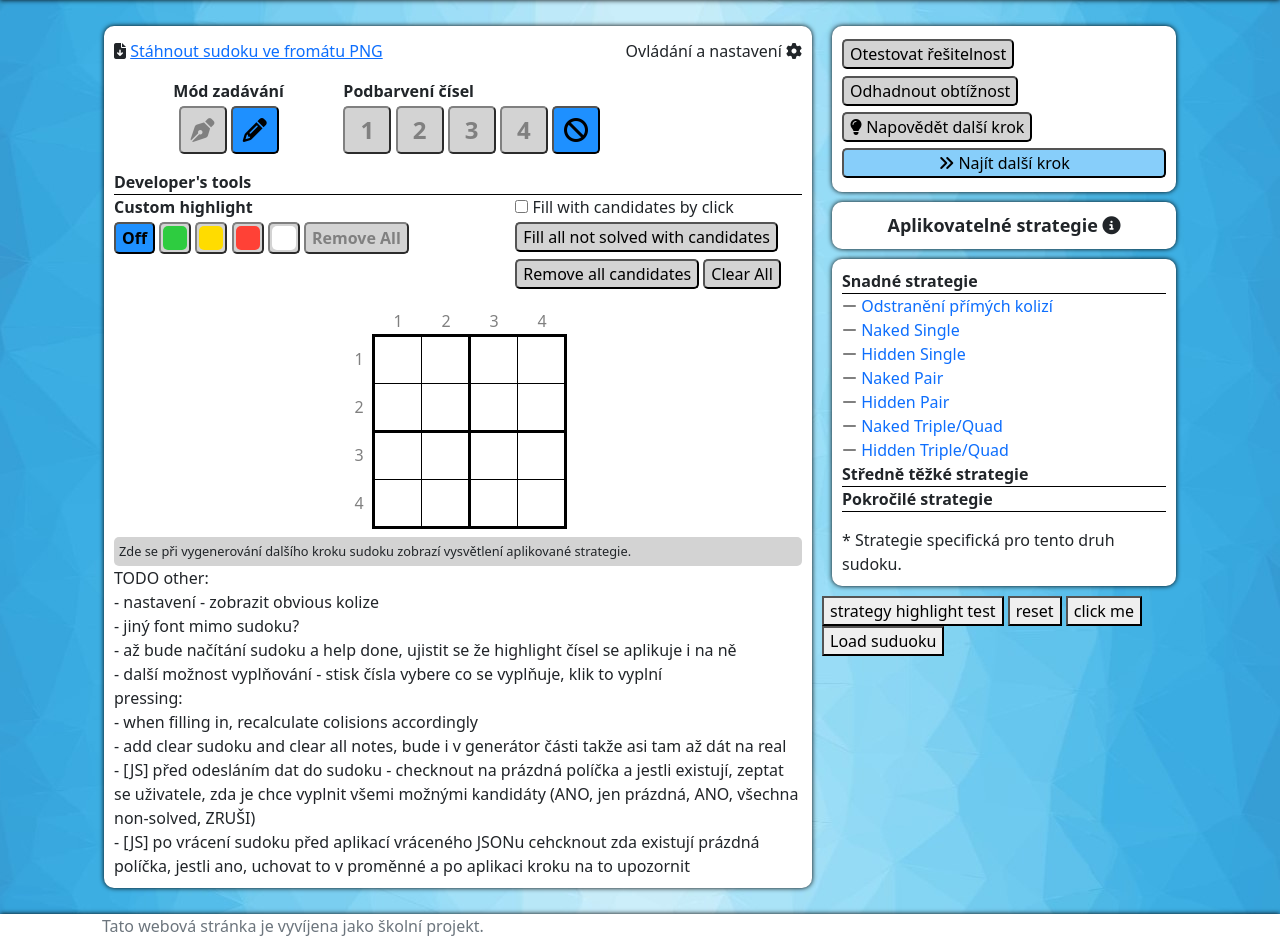
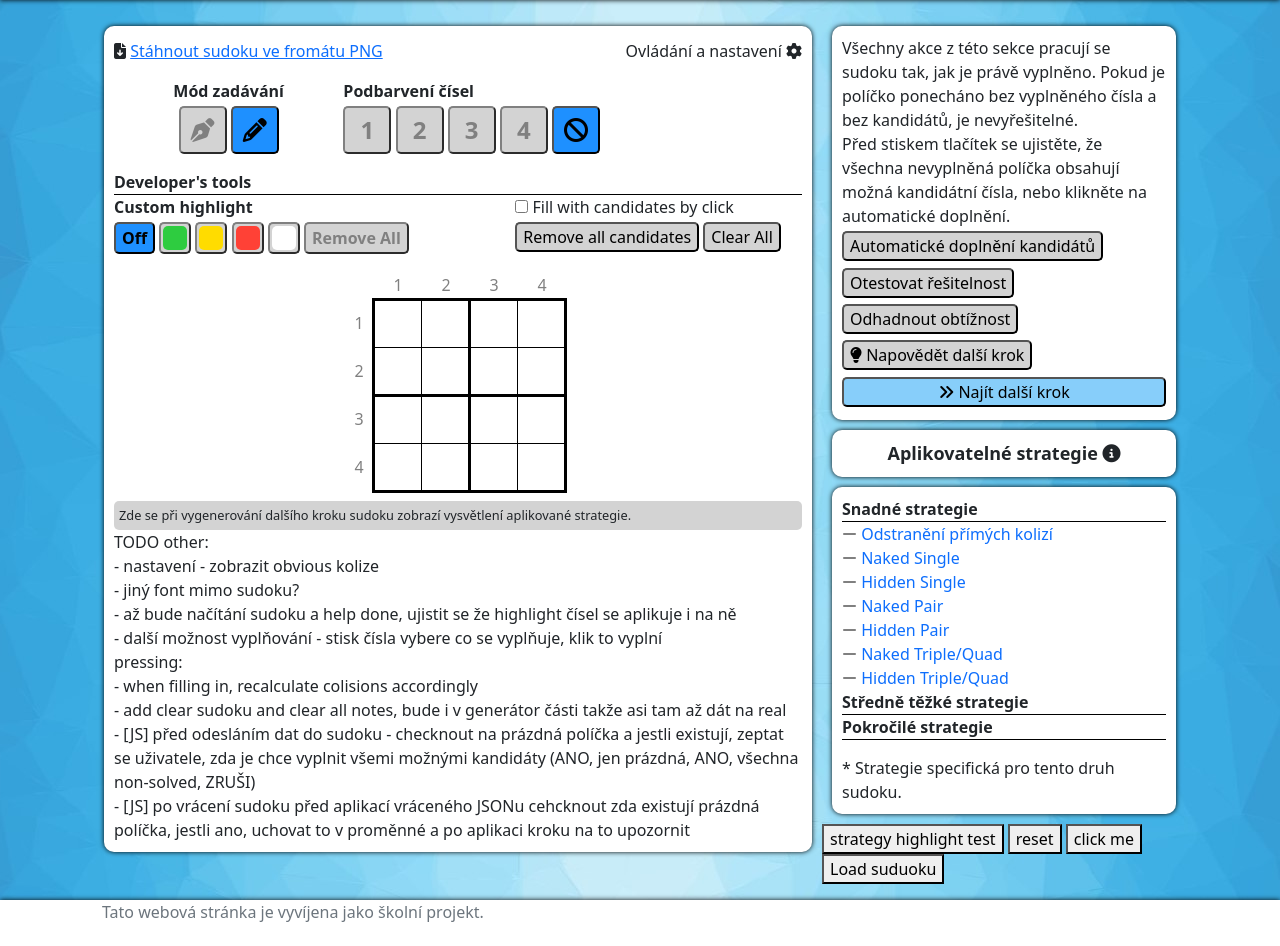
Before and after one commit to hojkas/sudoku-solver, a Django app: page /solver/sudoku4x4 in a window 1280 px wide. Shown: the part 64-1010 px from the top of the page. After the commit the page ends 986 px from the top, so only its background shows below. Run offline with Django 3.2, Linux system fonts and the light colour scheme; some libraries are stand-ins or nearby versions.

Commit message:
vysvětlivka k krokování + auto doplnění kandidátů

```diff
--- a/static/js/developer_mode.js
+++ b/static/js/developer_mode.js
@@ -51,18 +51,6 @@ $(document).ready(function() {
 
     $('#fill_all_candidates_on_click').change(function() {
         window.fill_in_candidates_by_click = $(this).is(':checked');
-    });
-
-    $('#fill_candidates_everywhere').on('click', function() {
-       for(let x = 0; x < max_sudoku_number; x++) {
-           for(let y = 0; y < max_sudoku_number; y++) {
-               let cell_id = x * max_sudoku_number + y;
-
-               if(!is_solved_visible(cell_id)) {
-                   fill_all_candidates_in_cell(cell_id);
-               }
-           }
-       }
     });
 
     $('#remove_candidates_everywhere').on('click', function() {
--- a/static/js/main.js
+++ b/static/js/main.js
@@ -224,4 +224,16 @@ $(document).ready(function()
         window.candidates_to_be_deleted = null;
         window.number_to_be_solved = null;
     });
+
+    $('#fill_candidates_everywhere').on('click', function() {
+       for(let x = 0; x < max_sudoku_number; x++) {
+           for(let y = 0; y < max_sudoku_number; y++) {
+               let cell_id = x * max_sudoku_number + y;
+
+               if(!is_solved_visible(cell_id)) {
+                   fill_all_candidates_in_cell(cell_id);
+               }
+           }
+       }
+    });
 });
--- a/static/js/solver-ui.js
+++ b/static/js/solver-ui.js
@@ -346,11 +346,9 @@ function apply_prepared_step() {
     if(window.number_to_be_solved != null) {
         fill_cell_with_number(window.number_to_be_solved['cell_id'], window.number_to_be_solved['number']);
     }
-
-    let list_of_empty = search_for_truly_empty_cells();
-    alert(list_of_empty);
 }
 
+// TODO probably not needed delete later
 function search_for_truly_empty_cells() {
     let list_of_empty_ids = [];
     for(let x = 0; x < max_sudoku_number; x++) {
--- a/templates/solver/solver_div.html
+++ b/templates/solver/solver_div.html
@@ -162,9 +162,6 @@
             </div>
             <div class="col-md-5">
                 <input type="checkbox" id="fill_all_candidates_on_click"/> Fill with candidates by click<br>
-                <button id="fill_candidates_everywhere" class="simple-round-button">
-                    Fill all not solved with candidates
-                </button>
                 <button id="remove_candidates_everywhere" class="simple-round-button">
                     Remove all candidates
                 </button>
--- a/templates/solver/solver_layout.html
+++ b/templates/solver/solver_layout.html
@@ -73,7 +73,16 @@
         <div class="col-md-4" id="strategy-list-wrapper-col">
         {% endif %}
             <div class="main-block">
+                <div>{% blocktrans %}
+                    Všechny akce z této sekce pracují se sudoku tak, jak je právě vyplněno. Pokud je políčko ponecháno
+                    bez vyplněného čísla a bez kandidátů, je nevyřešitelné.<br>
+                    Před stiskem tlačítek se ujistěte, že všechna nevyplněná políčka obsahují možná kandidátní čísla,
+                    nebo klikněte na automatické doplnění.
+                {% endblocktrans %}</div>
                 <div>
+                    <button id="fill_candidates_everywhere" class="simple-round-button">
+                        {% trans "Automatické doplnění kandidátů" %}
+                    </button>
                     <button class="simple-round-button" id="check-if-solvable">
                         {% trans "Otestovat řešitelnost" %}
                     </button>
```
